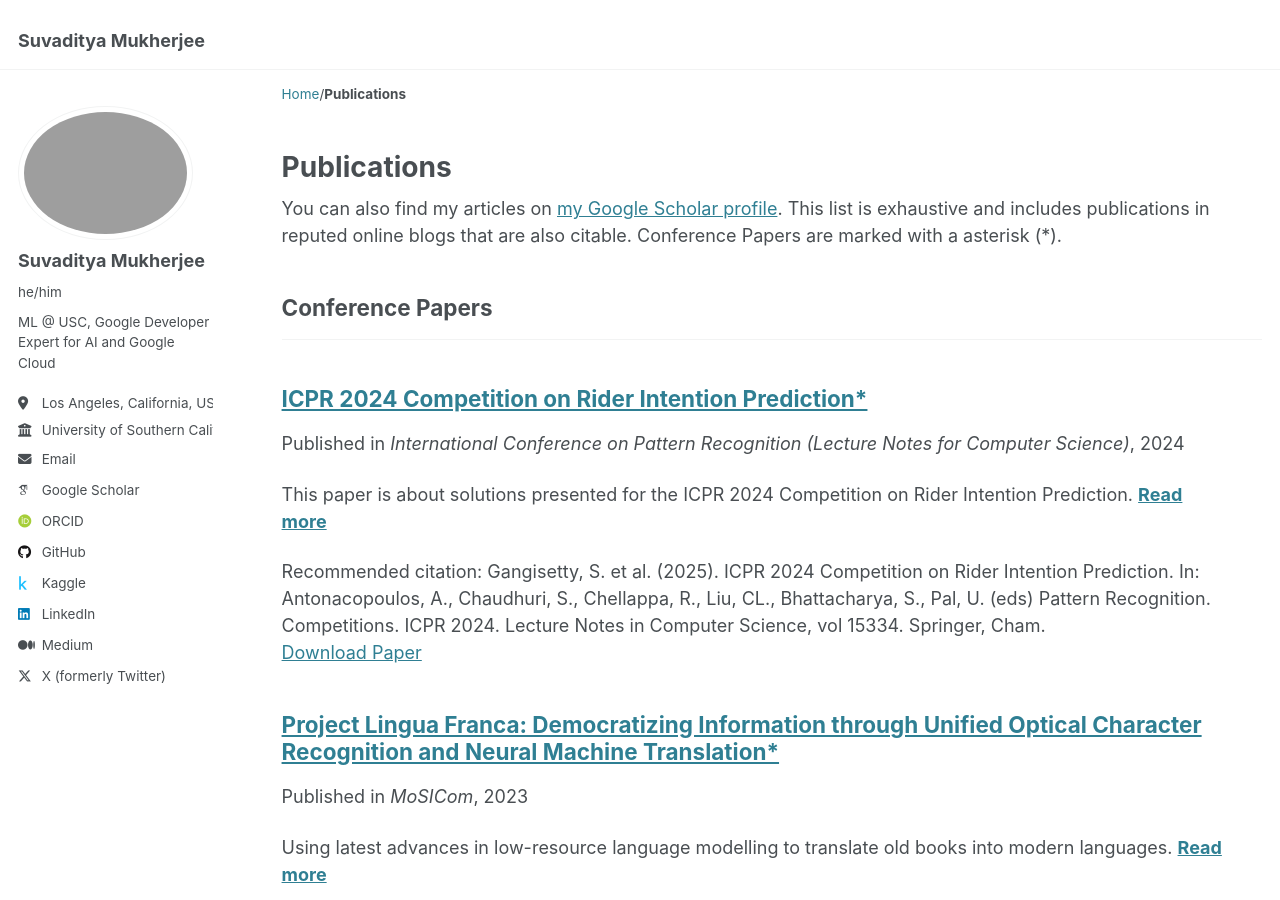
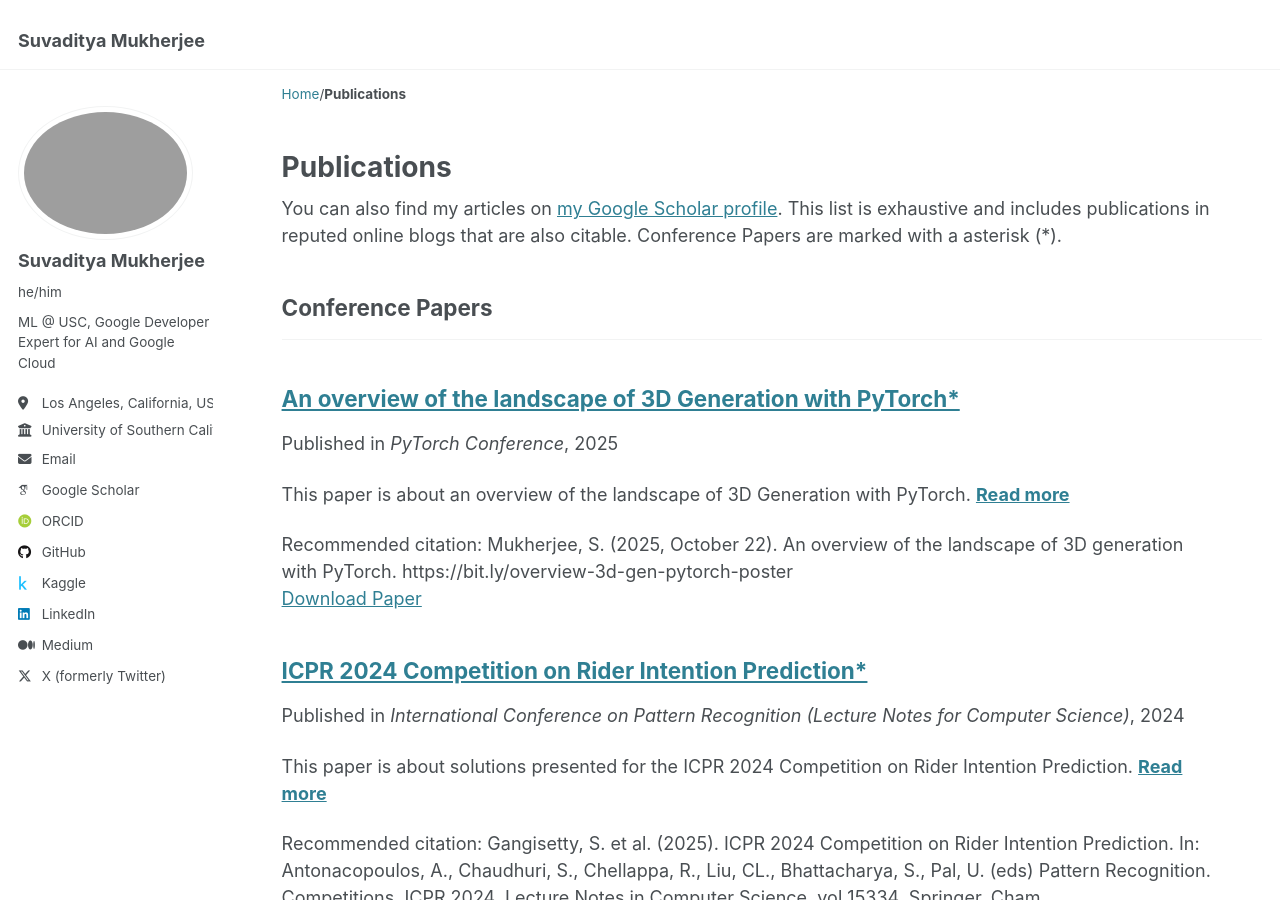
Before and after one commit to suvadityamuk/research-website, a Jekyll site: the page built from _pages/publications.html, in a window 1280 px wide and 900 px high. Built offline with Jekyll 4.4.1, drawn with Linux system fonts in a browser that asks for light colours; some web fonts are replaced.

Commit message:
chore: update pytorch-conf blog and magnopus details
Signed-off-by: Suvaditya Mukherjee <suvadityamuk@gmail.com>

```diff
--- /dev/null
+++ b/_publications/2025-10-22-PytorchConference.md
@@ -0,0 +1,13 @@
+---
+title: "An overview of the landscape of 3D Generation with PyTorch*"
+collection: publications
+category: conferences
+permalink: /publication/2025-10-22-PytorchConference
+excerpt: 'This paper is about an overview of the landscape of 3D Generation with PyTorch.'
+date: 2025-10-22
+venue: 'PyTorch Conference'
+paperurl: 'https://bit.ly/overview-3d-gen-pytorch-poster'
+citation: 'Mukherjee, S. (2025, October 22). An overview of the landscape of 3D generation with PyTorch. https://bit.ly/overview-3d-gen-pytorch-poster'
+---
+
+This paper provides an overview of the landscape of 3D generation with PyTorch. It covers the recent advancements in 3D generation and the challenges associated with it. It also provides a comparison of the different 3D generation methods and their applications.
```
Also changed, not shown: _pages/cv.md (+3 -2 lines).
